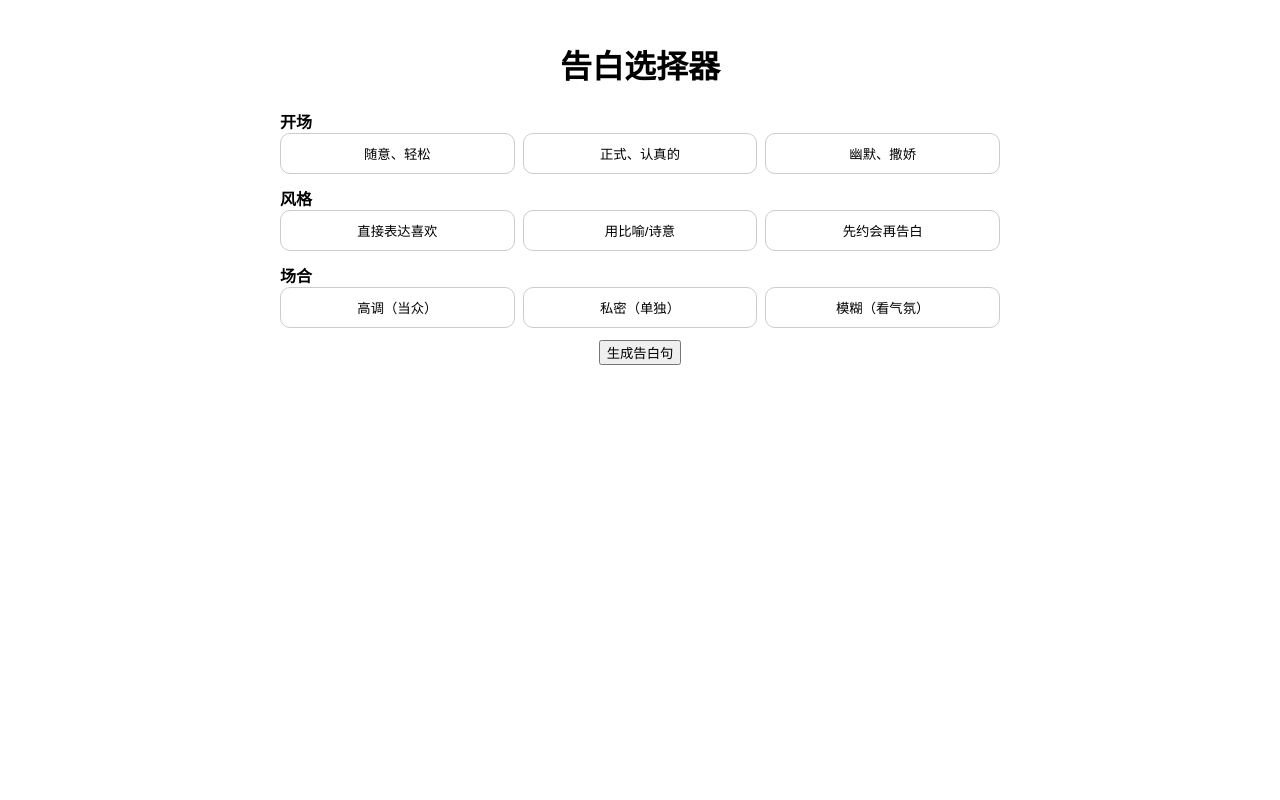
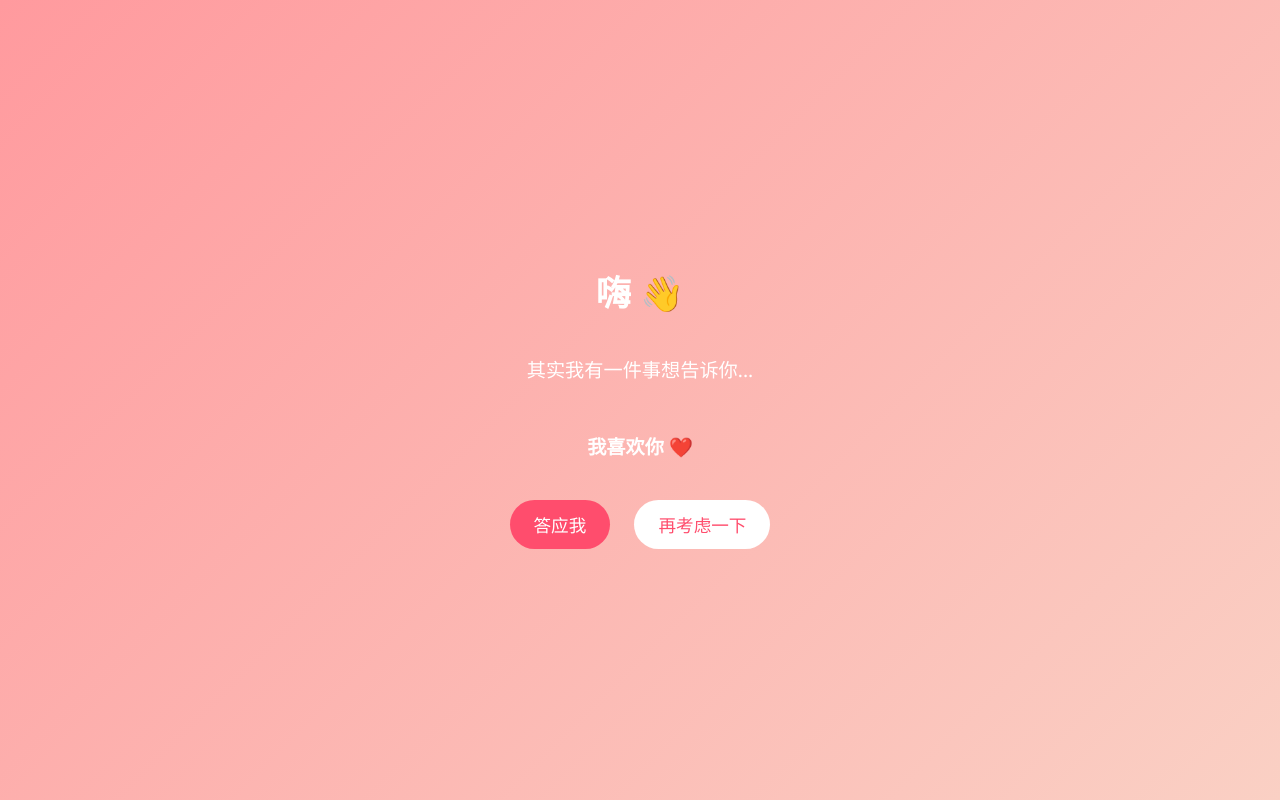
Before and after one commit to ethantanliden-ctrl/Nekon11037, a plain HTML site: page index.html in a window 1280 px wide. Drawn offline with Linux system fonts and the light colour scheme.

Commit message:
Update index.html

```diff
--- a/index.html
+++ b/index.html
@@ -1,87 +1,82 @@
-<!doctype html>
+<!DOCTYPE html>
 <html lang="zh">
 <head>
-  <meta charset="utf-8" />
-  <meta name="viewport" content="width=device-width,initial-scale=1" />
-  <title>告白选择器</title>
+  <meta charset="UTF-8">
+  <meta name="viewport" content="width=device-width,initial-scale=1">
+  <title>给你的告白</title>
   <style>
-    body { font-family: system-ui, -apple-system, "Segoe UI", Roboto, "Noto Sans", "PingFang SC", "Hiragino Sans GB"; padding:20px; max-width:720px; margin:auto; }
-    h1 { text-align:center }
-    .row { display:flex; gap:8px; margin-bottom:12px; flex-wrap:wrap; }
-    button.choice { padding:10px 14px; border-radius:10px; border:1px solid #ccc; background:#fff; cursor:pointer; flex:1 0 30%; min-width:120px; }
-    button.choice.selected { border-color:#2b8; box-shadow:0 4px 12px rgba(0,0,0,0.08); }
-    #result { margin-top:18px; padding:14px; border-radius:10px; background:#f7f7f8; white-space:pre-wrap; }
+    body {
+      font-family: "Segoe UI", "PingFang SC", sans-serif;
+      text-align: center;
+      background: linear-gradient(135deg, #ff9a9e, #fad0c4);
+      height: 100vh;
+      margin: 0;
+      display: flex;
+      justify-content: center;
+      align-items: center;
+      flex-direction: column;
+    }
+    h1 {
+      font-size: 2.2em;
+      color: #fff;
+      margin-bottom: 20px;
+      animation: fadeIn 2s ease;
+    }
+    p {
+      font-size: 1.2em;
+      color: #fff;
+      margin-bottom: 30px;
+      animation: fadeIn 3s ease;
+    }
+    .btn {
+      padding: 12px 24px;
+      font-size: 1.1em;
+      border: none;
+      border-radius: 25px;
+      cursor: pointer;
+      margin: 10px;
+      transition: transform 0.2s;
+    }
+    .yes { background: #ff4d6d; color: white; }
+    .no { background: #fff; color: #ff4d6d; }
+    .btn:hover { transform: scale(1.1); }
+    #result {
+      margin-top: 30px;
+      font-size: 1.5em;
+      color: #fff;
+      display: none;
+    }
+    @keyframes fadeIn {
+      from { opacity: 0; transform: translateY(20px); }
+      to { opacity: 1; transform: translateY(0); }
+    }
   </style>
 </head>
 <body>
-  <h1>告白选择器</h1>
+
+  <h1>嗨 👋</h1>
+  <p>其实我有一件事想告诉你...</p>
+
+  <p><strong>我喜欢你 ❤️</strong></p>
 
   <div>
-    <strong>开场</strong>
-    <div class="row" id="greeting"></div>
+    <button class="btn yes" onclick="reply(true)">答应我</button>
+    <button class="btn no" onclick="reply(false)">再考虑一下</button>
   </div>
 
-  <div>
-    <strong>风格</strong>
-    <div class="row" id="style"></div>
-  </div>
-
-  <div>
-    <strong>场合</strong>
-    <div class="row" id="risk"></div>
-  </div>
-
-  <div style="text-align:center; margin-top:12px;">
-    <button id="generate">生成告白句</button>
-  </div>
-
-  <div id="result" hidden></div>
+  <div id="result"></div>
 
 <script>
-const greetings = ["随意、轻松","正式、认真的","幽默、撒娇"];
-const styles = ["直接表达喜欢","用比喻/诗意","先约会再告白"];
-const risks = ["高调（当众）","私密（单独）","模糊（看气氛）"];
+function reply(answer){
+  const result = document.getElementById("result");
+  if(answer){
+    result.innerHTML = "太好了！🎉 从现在开始，你就是我的唯一 ❤️";
+  } else {
+    result.innerHTML = "没关系，我会一直等你 😊";
+  }
+  result.style.display = "block";
+}
+</script>
 
-function makeChoices(containerId, arr){
-  const container = document.getElementById(containerId);
-  arr.forEach((text,i)=>{
-    const btn = document.createElement('button');
-    btn.className = 'choice';
-    btn.innerText = text;
-    btn.dataset.idx = i;
-    btn.onclick = () => {
-      // 切换选择样式（单选）
-      Array.from(container.children).forEach(c=>c.classList.remove('selected'));
-      btn.classList.add('selected');
-    };
-    container.appendChild(btn);
-  });
-}
-
-makeChoices('greeting', greetings);
-makeChoices('style', styles);
-makeChoices('risk', risks);
-
-document.getElementById('generate').onclick = () => {
-  const g = document.querySelector('#greeting .selected');
-  const s = document.querySelector('#style .selected');
-  const r = document.querySelector('#risk .selected');
-  if(!g || !s || !r){
-    alert('请先在每一项选择一个选项。');
-    return;
-  }
-  const key = `${g.dataset.idx}-${s.dataset.idx}-${r.dataset.idx}`;
-  const map = {
-    "0-0-0": "嘿，其实和你在一起很舒服。我想告诉你：我喜欢你。要不要和我一起去喝杯东西？",
-    "1-1-1": "我想认真地说一句话：我喜欢你。我希望能和你有机会走得更近。",
-    "2-2-0": "我喜欢你，就像我喜欢把所有好东西分享给朋友——现在想把你分享给未来的每一天，愿意吗？",
-    "0-2-1": "我想慢慢来，但我也想先告诉你：我对你有好感，想单独和你约会，先从一次见面开始好吗？"
-  };
-  const result = map[key] || `我想对你说：我喜欢你。${r.innerText.includes('当众') ? '现在就想在这里说出来。' : '能不能找个时间，我想当面跟你说。'}`;
-  const box = document.getElementById('result');
-  box.hidden = false;
-  box.innerText = result;
-};
-</script>
 </body>
 </html>
```
